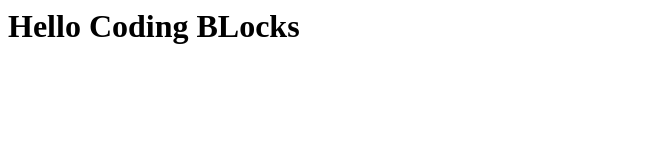
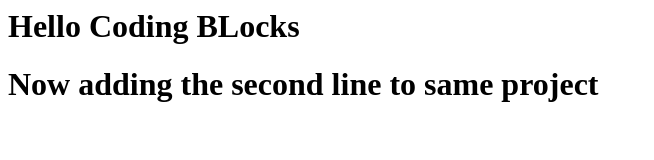
Before and after one commit to grabix123/IIIT-workshop, a plain HTML site: page index.html in a window 1280 px wide. Shown: the whole page, without its empty margins (0-654 px from the left). Drawn offline with Linux system fonts and the light colour scheme.

Commit message:
Add second line

```diff
--- a/index.html
+++ b/index.html
@@ -1 +1,2 @@
 <h1>Hello Coding BLocks </h1>
+<h1> Now adding the second line to same project </h1>
```
